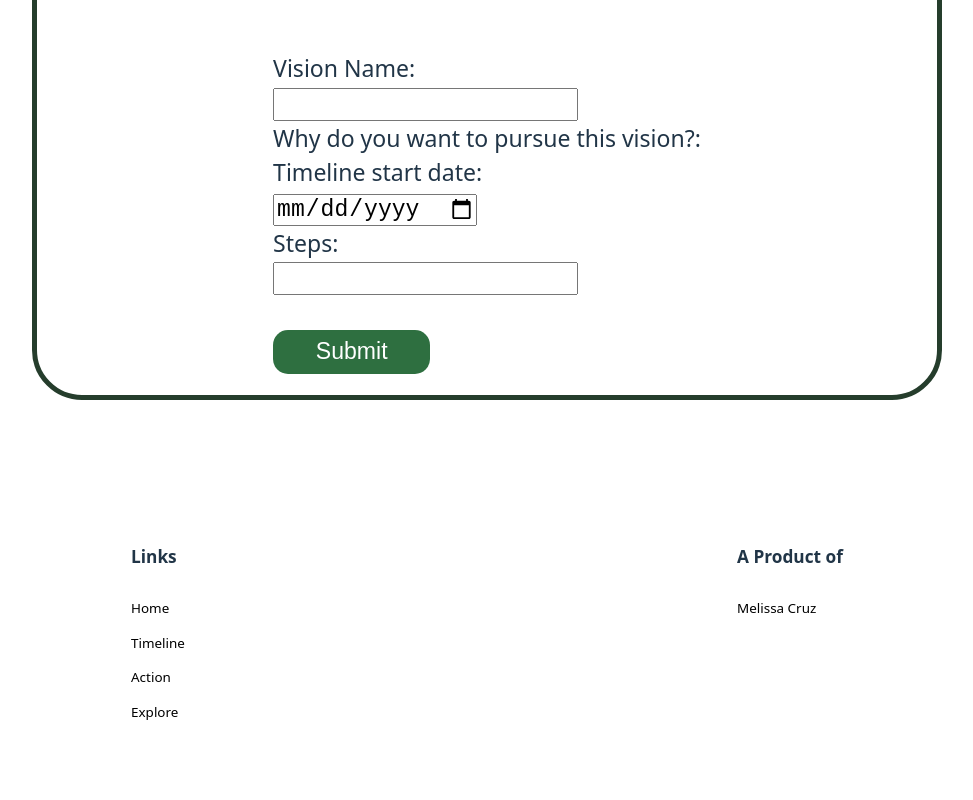
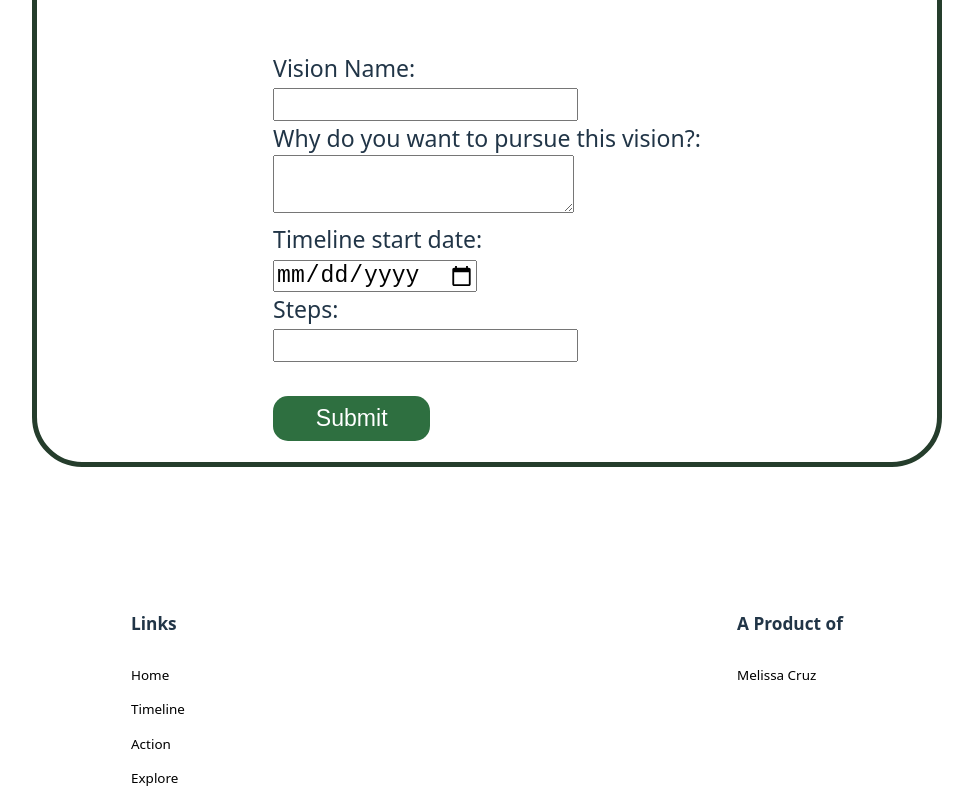
Before and after one commit to Melissa-Cruz/visually-app-client, a React (Vite) app: page /createnewvision in a window 1280 px wide. Shown: the part 905-1705 px from the top of the page, without its empty margins (153-1126 px from the left). Before the commit the page ends 1638 px from the top, so only its background shows below. Built offline with nearby package versions, Linux system fonts and the light colour scheme; no server answers.

Commit message:
modified the timeline_description input

```diff
--- a/src/components/CreateNewVision.jsx
+++ b/src/components/CreateNewVision.jsx
@@ -28,7 +28,7 @@ function CreateNewVision() {
       headers: {
         "Content-Type": "application/json",
       },
-      body: JSON.stringify(body),
+      body:JSON.stringify(body),
     })
       .then((response) => response.json())
       .then((result) => {
@@ -74,11 +74,11 @@ function CreateNewVision() {
                     {" "}
                     Why do you want to pursue this vision?:
                   </label>
-                  {/* <textarea
-                    type="textarea"
+                  <textarea
+                    type="text"
                     name="timeline_description"
                     id="timeline"
-                  ></textarea>*/}
+                  ></textarea>
                 </div>
 
                 <div>
```
